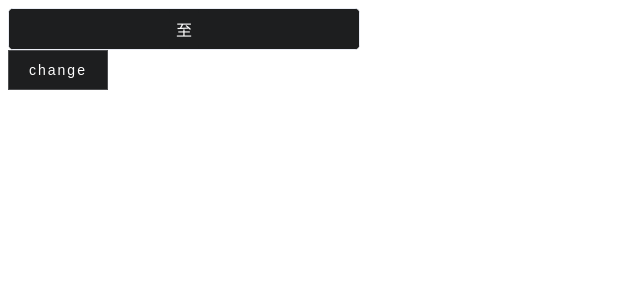
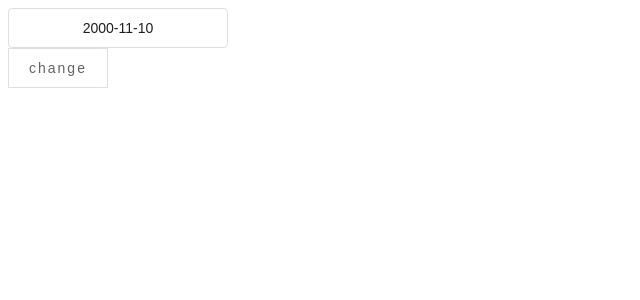
Before and after one commit to register2019/calendar, a Vue app: page / in a window 1280 px wide. Shown: the top 300 px of the page, without its empty margins (0-640 px from the left). Built offline with nearby package versions, Linux system fonts and the light colour scheme.

Commit message:
feat: Date类型适配暗色模式

```diff
--- a/packages/components/Calendar/Date/index.vue
+++ b/packages/components/Calendar/Date/index.vue
@@ -5,7 +5,7 @@
 	<Teleport to="body">
 		<div
 			ref="panelRef"
-      class="dc-date-panel"
+			:class="['dc-date-panel', props.theme === 'dark' ? 'dark' : 'light']"
 			:style="panelPosition"
 			v-show="isShowPanel"
 		>
@@ -56,11 +56,13 @@ import {
 	useAttrs,
 	onUpdated,
 	onMounted,
+	watch,
 } from "vue";
 import {
 	dateToTimeStamp,
 	getCurrPageDays,
 	getTimeUtils,
+	global,
 	i18nMonths,
 	IDate,
 	timeFormat,
@@ -86,9 +88,12 @@ const emit = defineEmits(["onClick"]);
 type Props = {
 	modelValue?: Date;
 	pickerOptions?: PickerOptions[];
+	theme?: string;
 };
 
-const props = defineProps<Props>();
+const props = withDefaults(defineProps<Props>(), {
+	theme: "light",
+});
 
 const openPanel = () => {
 	const { top, left, height, bottom } = useElementBounding(inputRef);
@@ -106,6 +111,15 @@ const openPanel = () => {
 	});
 };
 
+watch(
+	() => props.theme,
+	(val) => {
+		global.theme = val;
+	},
+	{
+		immediate: true,
+	}
+);
 onClickOutside(panelRef, () => {
 	isShowPanel.value = false;
 });
@@ -139,14 +153,15 @@ const currMonth = ref(Number(month));
 const tableHeader = ref("");
 const initTableHeader = () => {
 	const { i18n } = useAttrs();
-  if (i18n === "zh") {
-    tableHeader.value =
-      currYear.value + "年" + timeFormat(currMonth.value) + "月";
-  } else {
+
+	if (i18n === "en") {
 		tableHeader.value =
 			currYear.value +
 			" " +
 			i18nMonths[timeFormat(currMonth.value)][i18n as string];
+	} else {
+		tableHeader.value =
+			currYear.value + "年" + timeFormat(currMonth.value) + "月";
 	}
 };
 onUpdated(() => {
@@ -221,4 +236,12 @@ if (props.modelValue) {
 		}
 	}
 }
+.dark {
+	background-color: var(--base-dark-bg-color);
+	color: var(--base-light-bg-color);
+}
+.light {
+	background-color: var(--base-light-bg-color);
+	color: var(--base-dark-bg-color);
+}
 </style>
--- a/src/App.vue
+++ b/src/App.vue
@@ -1,20 +1,19 @@
 <template>
-	<div>
-		<DefaultCalendar
-			type="DatePicker"
-			:theme="themeGlobal"
-			:picker-options="pickerOptions"
-			:selectOptions="selectOptions"
-			:disabledDate="disabledDate"
-			@onClick="getSelectedTime"
-		/>
-		<DefaultButton @click="changeLang">change</DefaultButton>
-	</div>
+	<DefaultCalendar
+		v-model="defaultValue"
+		type="Date"
+		:theme="themeGlobal"
+		:i18n="i18nGlobal"
+		:pickerOptions="pickerOptions"
+		@onClick="getSelectedDate"
+	/>
+	<DefaultButton @click="changeLang">change</DefaultButton>
 </template>
 
 <script lang="ts" setup>
 import { ref, reactive, watch, computed } from "vue";
 import i18n from "./locale";
+const defaultValue = ref(new Date(2000, 10, 10));
 const pickerOptions = [
 	{
 		text: "今天",
@@ -29,26 +28,16 @@ const pickerOptions = [
 		value: () => new Date().getTime() - 3600 * 1000 * 24 * 7,
 	},
 ];
-const selectOptions = {
-	start: "08:00",
-	step: "00:15",
-	end: "18:30",
-};
-const getSelectedTime = (val: number) => {
-	console.log(val);
-};
-const disabledDate = {
-	type: "range",
-	range: ["2022-11-06 00:00:00", "2022-11-16 00:00:00"],
-};
-
-const themeGlobal = ref("dark");
+const themeGlobal = ref("light");
 const i18nGlobal = ref("zh");
 const changeLang = () => {
 	themeGlobal.value = themeGlobal.value === "dark" ? "light" : "dark";
 
-	// i18nGlobal.value = i18nGlobal.value === "zh" ? "en" : "zh";
-	// i18n.global.locale = i18nGlobal.value === "zh" ? "zh" : "en";
+	i18nGlobal.value = i18nGlobal.value === "zh" ? "en" : "zh";
+	i18n.global.locale = i18nGlobal.value === "zh" ? "zh" : "en";
+};
+const getSelectedDate = (val: number) => {
+	console.log(val);
 };
 </script>
 
--- a/src/temp/test-datePicker.vue
+++ b/src/temp/test-datePicker.vue
@@ -46,7 +46,6 @@ const themeGlobal = ref("dark");
 const i18nGlobal = ref("zh");
 const changeLang = () => {
 	themeGlobal.value = themeGlobal.value === "dark" ? "light" : "dark";
-	console.log("------->", themeGlobal.value);
 
 	// i18nGlobal.value = i18nGlobal.value === "zh" ? "en" : "zh";
 	// i18n.global.locale = i18nGlobal.value === "zh" ? "zh" : "en";
```
Lines whose indentation alone changed are shown as unchanged.
